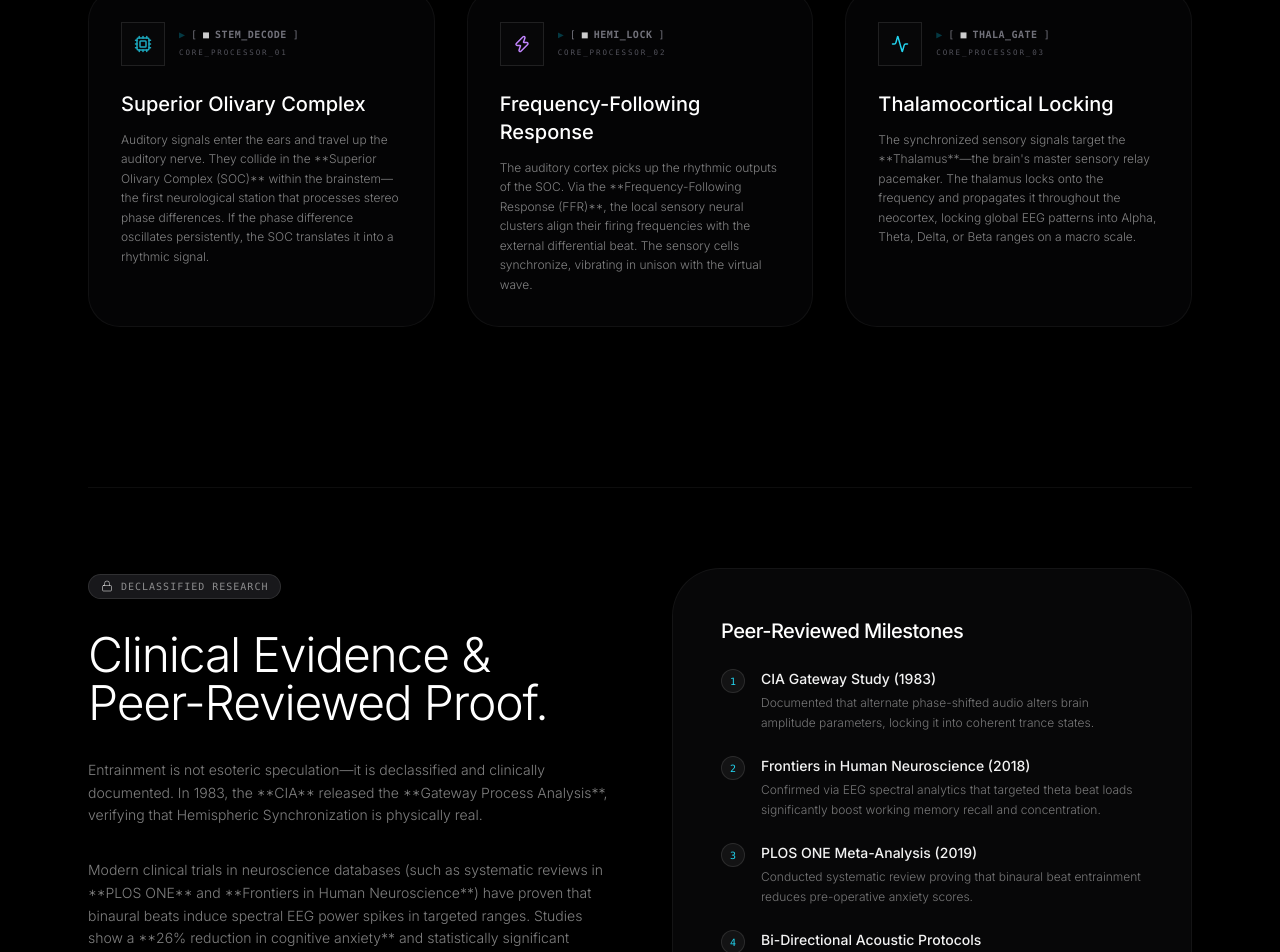
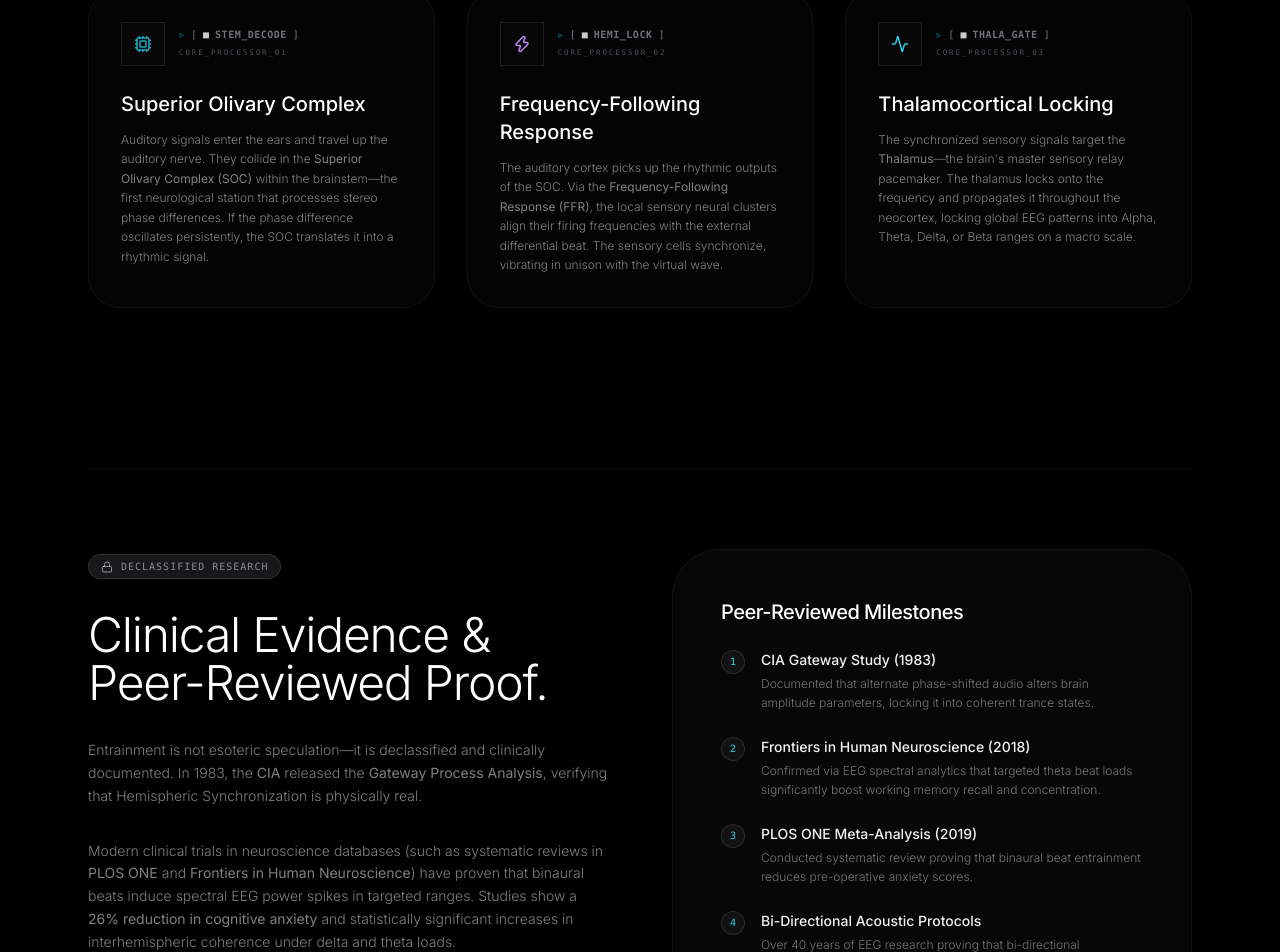
Before and after one commit to mbishopfx/bishoptech-hemisync, a Next.js app: page /machine in a window 1280 px wide. Shown: the part 1716-2668 px from the top of the page. Built offline with nearby package versions, Linux system fonts and the light colour scheme; a web font is replaced by a local one.

Commit message:
fix: convert literal double asterisks to proper strong bold tags in workshop modal and machine page copy

```diff
--- a/app/machine/page.js
+++ b/app/machine/page.js
@@ -528,7 +528,7 @@ export default function MachinePage() {
               <div className="space-y-3 text-left">
                 <h3 className="text-2xl font-light text-white tracking-tight text-center">2-Minute Trial Complete</h3>
                 <p className="text-xs text-zinc-400 leading-relaxed font-sans font-light">
-                  You have completed your 2-minute NeuroSync trial calibration. Sign up for a free account to unlock **5-minute sessions**, or get a Premium membership for **unrestricted 1-hour sessions** and custom blueprints!
+                  You have completed your 2-minute NeuroSync trial calibration. Sign up for a free account to unlock <strong>5-minute sessions</strong>, or get a Premium membership for <strong>unrestricted 1-hour sessions</strong> and custom blueprints!
                 </p>
               </div>
 
@@ -566,7 +566,7 @@ export default function MachinePage() {
               <UnicodeCyberBadge icon={Cpu} index={0} colorClass="text-cyan-400 animate-pulse" />
               <h3 className="text-xl font-medium mb-3">Superior Olivary Complex</h3>
               <p className="text-xs text-white/50 leading-relaxed font-light">
-                Auditory signals enter the ears and travel up the auditory nerve. They collide in the **Superior Olivary Complex (SOC)** within the brainstem—the first neurological station that processes stereo phase differences. If the phase difference oscillates persistently, the SOC translates it into a rhythmic signal.
+                Auditory signals enter the ears and travel up the auditory nerve. They collide in the <strong>Superior Olivary Complex (SOC)</strong> within the brainstem—the first neurological station that processes stereo phase differences. If the phase difference oscillates persistently, the SOC translates it into a rhythmic signal.
               </p>
             </div>
 
@@ -574,7 +574,7 @@ export default function MachinePage() {
               <UnicodeCyberBadge icon={Zap} index={1} colorClass="text-purple-400" />
               <h3 className="text-xl font-medium mb-3">Frequency-Following Response</h3>
               <p className="text-xs text-white/50 leading-relaxed font-light">
-                The auditory cortex picks up the rhythmic outputs of the SOC. Via the **Frequency-Following Response (FFR)**, the local sensory neural clusters align their firing frequencies with the external differential beat. The sensory cells synchronize, vibrating in unison with the virtual wave.
+                The auditory cortex picks up the rhythmic outputs of the SOC. Via the <strong>Frequency-Following Response (FFR)</strong>, the local sensory neural clusters align their firing frequencies with the external differential beat. The sensory cells synchronize, vibrating in unison with the virtual wave.
               </p>
             </div>
 
@@ -582,7 +582,7 @@ export default function MachinePage() {
               <UnicodeCyberBadge icon={Activity} index={2} colorClass="text-cyan-400" />
               <h3 className="text-xl font-medium mb-3">Thalamocortical Locking</h3>
               <p className="text-xs text-white/50 leading-relaxed font-light">
-                The synchronized sensory signals target the **Thalamus**—the brain&apos;s master sensory relay pacemaker. The thalamus locks onto the frequency and propagates it throughout the neocortex, locking global EEG patterns into Alpha, Theta, Delta, or Beta ranges on a macro scale.
+                The synchronized sensory signals target the <strong>Thalamus</strong>—the brain&apos;s master sensory relay pacemaker. The thalamus locks onto the frequency and propagates it throughout the neocortex, locking global EEG patterns into Alpha, Theta, Delta, or Beta ranges on a macro scale.
               </p>
             </div>
           </div>
@@ -596,10 +596,10 @@ export default function MachinePage() {
             </div>
             <h2 className="text-3xl md:text-5xl font-light tracking-tight">Clinical Evidence & Peer-Reviewed Proof.</h2>
             <p className="text-white/50 leading-relaxed text-sm font-light">
-              Entrainment is not esoteric speculation—it is declassified and clinically documented. In 1983, the **CIA** released the **Gateway Process Analysis**, verifying that Hemispheric Synchronization is physically real.
+              Entrainment is not esoteric speculation—it is declassified and clinically documented. In 1983, the <strong>CIA</strong> released the <strong>Gateway Process Analysis</strong>, verifying that Hemispheric Synchronization is physically real.
             </p>
             <p className="text-white/50 leading-relaxed text-sm font-light">
-              Modern clinical trials in neuroscience databases (such as systematic reviews in **PLOS ONE** and **Frontiers in Human Neuroscience**) have proven that binaural beats induce spectral EEG power spikes in targeted ranges. Studies show a **26% reduction in cognitive anxiety** and statistically significant increases in interhemispheric coherence under delta and theta loads.
+              Modern clinical trials in neuroscience databases (such as systematic reviews in <strong>PLOS ONE</strong> and <strong>Frontiers in Human Neuroscience</strong>) have proven that binaural beats induce spectral EEG power spikes in targeted ranges. Studies show a <strong>26% reduction in cognitive anxiety</strong> and statistically significant increases in interhemispheric coherence under delta and theta loads.
             </p>
             <div className="space-y-3">
               <a
--- a/components/dashboard/WorkshopComposer.jsx
+++ b/components/dashboard/WorkshopComposer.jsx
@@ -475,7 +475,7 @@ export function WorkshopComposer({
               <div className="space-y-3 text-left">
                 <h3 className="text-2xl font-light text-white tracking-tight text-center">5-Minute Session Complete</h3>
                 <p className="text-xs text-zinc-400 leading-relaxed font-sans font-light">
-                  Free tier accounts are capped at 5 minutes of continuous neural resonance. Upgrade to our Premium tier to unlock **unrestricted 1-hour sessions**, access pre-loaded high-fidelity sound beds, and save custom neural blueprints.
+                  Free tier accounts are capped at 5 minutes of continuous neural resonance. Upgrade to our Premium tier to unlock <strong>unrestricted 1-hour sessions</strong>, access pre-loaded high-fidelity sound beds, and save custom neural blueprints.
                 </p>
               </div>
             ) : (
```
